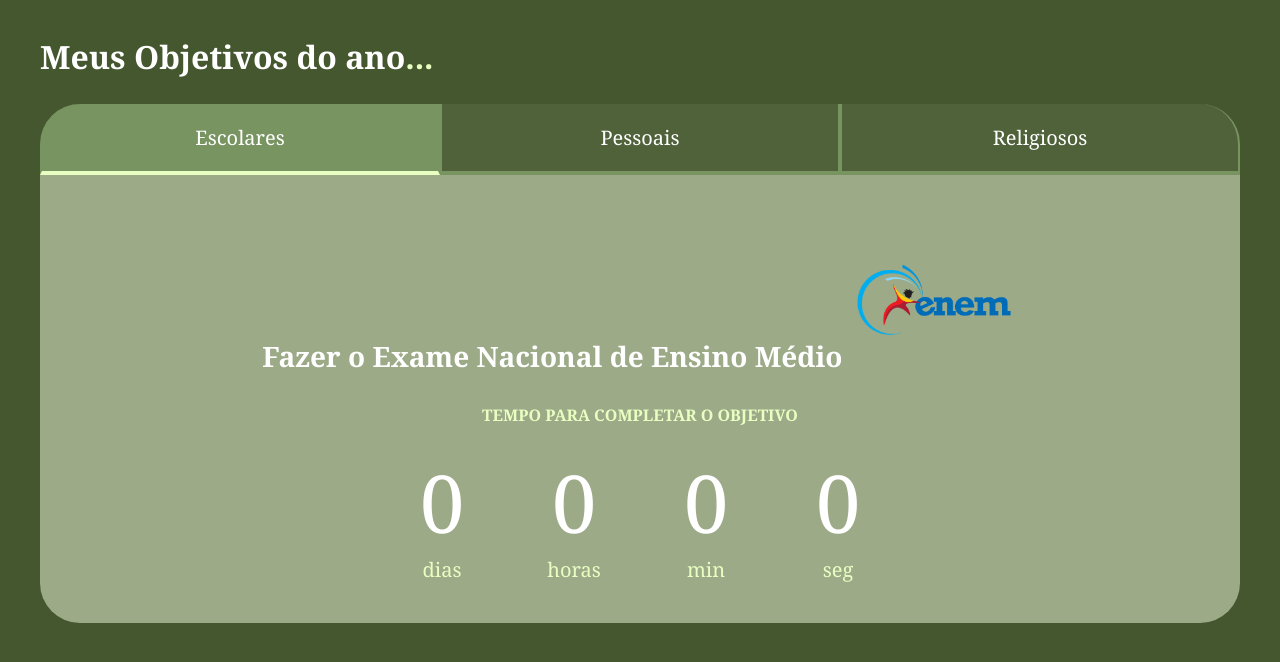
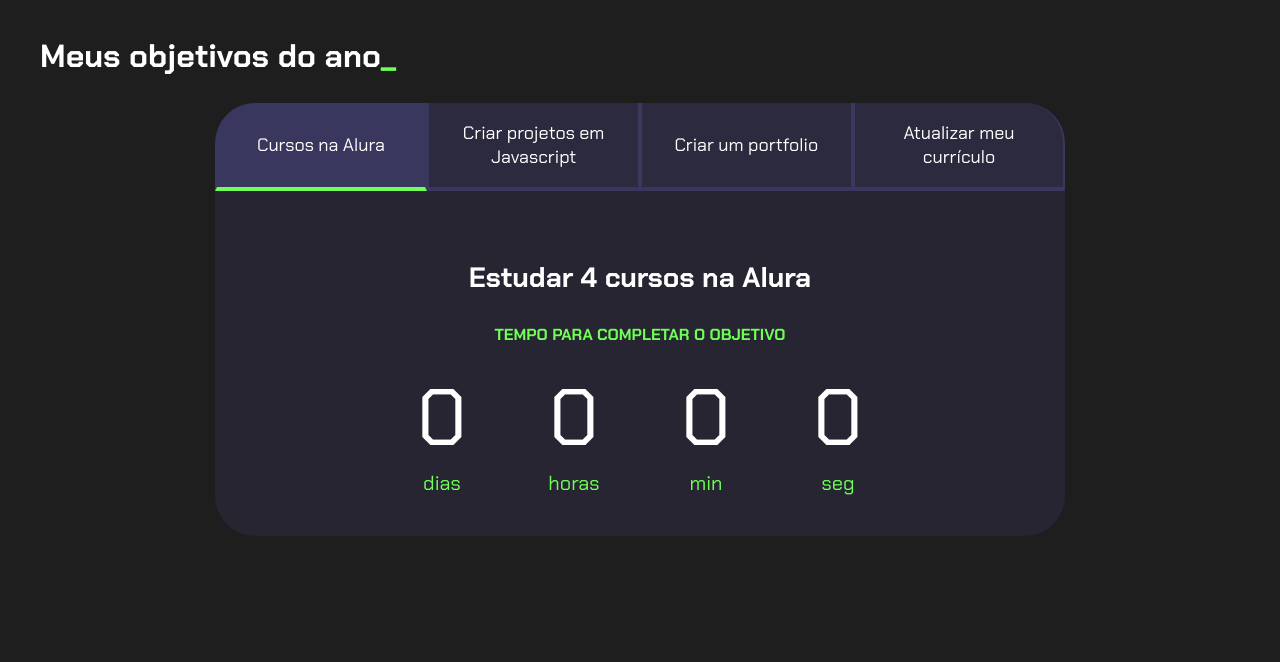
Before and after one commit to plomxv/paloma-1tri-p2, a plain HTML site: page index.html in a window 1280 px wide. Drawn offline with Linux system fonts and the light colour scheme; a web font is replaced by a local one.

Commit message:
Add files via upload

```diff
--- a/index.html
+++ b/index.html
@@ -10,76 +10,99 @@
 
 <body>
     <section class="conteudo-principal">
-        <h2 class="titulo-principal">Meus Objetivos do ano<span>...</span></h2>
+        <h2 class="titulo-principal">Meus objetivos do ano<span>_</span></h2>
         <div class="conteudo">
             <div class="botoes">
-                <button class="botao ativo">Escolares</button>
-                <button class="botao">Pessoais</button>
-                <button class="botao">Religiosos</button>
+                <button class="botao ativo">Cursos na Alura</button>
+                <button class="botao">Criar projetos em Javascript</button>
+                <button class="botao">Criar um portfolio</button>
+                <button class="botao">Atualizar meu currículo</button>
             </div>
             <div class="abas-textos">
                 <div class="aba-conteudo ativo">
-                    <h3 class="aba-conteudo-titulo-principal">Fazer o Exame Nacional de Ensino Médio <img class="imagens" src="logo-enem.png"> </h3>
+                    <h3 class="aba-conteudo-titulo-principal">Estudar 4 cursos na Alura</h3>
                     <h4 class="aba-conteudo-titulo-secundario">Tempo para completar o objetivo</h4>
                     <div class="contador">
                         <div class="contador-digito">
-                            <p class="contador-digito-numero" id="dias0">262</p>
+                            <p class="contador-digito-numero" id="dias0"></p>
                             <p class="contador-digito-texto">dias</p>
                         </div>
                         <div class="contador-digito">
-                            <p class="contador-digito-numero" id="horas0">12</p>
+                            <p class="contador-digito-numero" id="horas0"></p>
                             <p class="contador-digito-texto">horas</p>
                         </div>
                         <div class="contador-digito">
-                            <p class="contador-digito-numero" id="min0">0</p>
+                            <p class="contador-digito-numero" id="min0"></p>
                             <p class="contador-digito-texto">min</p>
                         </div>
                         <div class="contador-digito">
-                            <p class="contador-digito-numero" id="seg0">7</p>
+                            <p class="contador-digito-numero" id="seg0"></p>
                             <p class="contador-digito-texto">seg</p>
                         </div>
                     </div>
                 </div>
                 <div class="aba-conteudo">
-                    <h3 class="aba-conteudo-titulo-principal">Show do Luan Santana</h3>
+                    <h3 class="aba-conteudo-titulo-principal">Criar 5 projetos em Javascript</h3>
                     <h4 class="aba-conteudo-titulo-secundario">Tempo para completar o objetivo</h4>
                     <div class="contador">
                         <div class="contador-digito">
-                            <p class="contador-digito-numero" id="dias1">37</p>
+                            <p class="contador-digito-numero" id="dias1"></p>
                             <p class="contador-digito-texto">dias</p>
                         </div>
                         <div class="contador-digito">
-                            <p class="contador-digito-numero" id="horas1">15</p>
+                            <p class="contador-digito-numero" id="horas1"></p>
                             <p class="contador-digito-texto">horas</p>
                         </div>
                         <div class="contador-digito">
-                            <p class="contador-digito-numero" id="min1">20</p>
+                            <p class="contador-digito-numero" id="min1"></p>
                             <p class="contador-digito-texto">min</p>
                         </div>
                         <div class="contador-digito">
-                            <p class="contador-digito-numero" id="seg1">18</p>
+                            <p class="contador-digito-numero" id="seg1"></p>
                             <p class="contador-digito-texto">seg</p>
                         </div>
                     </div>
                 </div>
                 <div class="aba-conteudo">
-                    <h3 class="aba-conteudo-titulo-principal">Aprender oração de São Bento em latim</h3>
+                    <h3 class="aba-conteudo-titulo-principal">Criar um portfolio com os meus 3 melhores projetos</h3>
                     <h4 class="aba-conteudo-titulo-secundario">Tempo para completar o objetivo</h4>
                     <div class="contador">
                         <div class="contador-digito">
-                            <p class="contador-digito-numero" id="dias2">306</p>
+                            <p class="contador-digito-numero" id="dias2"></p>
                             <p class="contador-digito-texto">dias</p>
                         </div>
                         <div class="contador-digito">
-                            <p class="contador-digito-numero" id="horas2">15</p>
+                            <p class="contador-digito-numero" id="horas2"></p>
                             <p class="contador-digito-texto">horas</p>
                         </div>
                         <div class="contador-digito">
-                            <p class="contador-digito-numero" id="min2">21</p>
+                            <p class="contador-digito-numero" id="min2"></p>
                             <p class="contador-digito-texto">min</p>
                         </div>
                         <div class="contador-digito">
-                            <p class="contador-digito-numero" id="seg2">7</p>
+                            <p class="contador-digito-numero" id="seg2"></p>
+                            <p class="contador-digito-texto">seg</p>
+                        </div>
+                    </div>
+                </div>
+                <div class="aba-conteudo">
+                    <h3 class="aba-conteudo-titulo-principal">Atualizar meu curriculo com os certificados da Alura</h3>
+                    <h4 class="aba-conteudo-titulo-secundario">Tempo para completar o objetivo</h4>
+                    <div class="contador">
+                        <div class="contador-digito">
+                            <p class="contador-digito-numero" id="dias3"></p>
+                            <p class="contador-digito-texto">dias</p>
+                        </div>
+                        <div class="contador-digito">
+                            <p class="contador-digito-numero" id="horas3"></p>
+                            <p class="contador-digito-texto">horas</p>
+                        </div>
+                        <div class="contador-digito">
+                            <p class="contador-digito-numero" id="min3"></p>
+                            <p class="contador-digito-texto">min</p>
+                        </div>
+                        <div class="contador-digito">
+                            <p class="contador-digito-numero" id="seg3"></p>
                             <p class="contador-digito-texto">seg</p>
                         </div>
                     </div>
--- a/main.js
+++ b/main.js
@@ -15,7 +15,7 @@ for (let i = 0; i < botoes.length; i++) {
 }
 
 const contadores = document.querySelectorAll(".contador");
-const tempoObjetivo1 = new Date("2020-10-05T00:00:00");
+const tempoObjetivo1 = new Date("2023-10-05T00:00:00");
 const tempoObjetivo2 = new Date("2023-12-05T00:00:00");
 const tempoObjetivo3 = new Date("2023-12-30T00:00:00");
 const tempoObjetivo4 = new Date("2024-02-01T00:00:00");
@@ -42,13 +42,11 @@ function calculaTempo(tempoObjetivo) {
 }
 
 function atualizaCronometro(){
-    document.getElementById("dias0").textContent = calculaTempo(tempos[0])[0];
-    document.getElementById("horas0").textContent = calculaTempo(tempos[0])[1];
-    document.getElementById("min0").textContent = calculaTempo(tempos[0])[2];
-    document.getElementById("seg0").textContent = calculaTempo(tempos[0])[3];
-
     for (let i=0; i<contadores.length;i++){
-       // contadores[i].textContent = calculaTempo(tempos[i]);
+        document.getElementById("dias"+i).textContent = calculaTempo(tempos[i])[0];
+        document.getElementById("horas"+i).textContent = calculaTempo(tempos[i])[1];
+        document.getElementById("min"+i).textContent = calculaTempo(tempos[i])[2];
+        document.getElementById("seg"+i).textContent = calculaTempo(tempos[i])[3];
     }
 }
 
--- a/style.css
+++ b/style.css
@@ -1,19 +1,18 @@
-@import url('https://fonts.googleapis.com/css2?family=PT+Serif:ital,wght@0,400;0,700;1,400;1,700&family=Playfair+Display:ital,wght@0,400..900;1,400..900&display=swap');
-
+@import url('https://fonts.googleapis.com/css2?family=Chakra+Petch:wght@400;700&display=swap');
 
 :root {
-    --cor-de-fundo: #45572f;
-    --verde: #E9FFC2;
-    --branco: #ffffff;
-    --botao-ativo: #789461;
-    --botao-inativo: #50623a;
-    --texto-fundo: #dbe7c994;
+    --cor-de-fundo: #1E1E1E;
+    --verde: #6FFF57;
+    --branco: #FFFFFF;
+    --botao-ativo: #3A375E;
+    --botao-inativo: rgba(58, 55, 94, 0.5);
+    --texto-fundo: rgba(58, 55, 94, 0.3);
 }
 
 body {
     background-color: var(--cor-de-fundo);
     color: var(--branco);
-    font-family: Cambria, Cochin, Georgia, Times, 'Times New Roman', serif;
+    font-family: 'Chakra Petch', sans-serif;
 }
 
 
@@ -36,19 +35,16 @@ body {
 .titulo-principal span {
     color: var(--verde);
 }
-.imagens {
-    width: 15%;
-    align-items: flex-end;
-}
+
 
 .botao {
-    font-family: Cambria, Cochin, Georgia, Times, 'Times New Roman', serif;
+    font-family: 'Chakra Petch', sans-serif;
     background-color: var(--botao-inativo);
     color: var(--branco);
     display: flex;
     justify-content: center;
     padding: 1em;
-    font-size: 20px;
+    font-size: 18px;
     align-items: center;
     width: 100%;
     border-bottom: 4px solid var(--botao-ativo);
```
